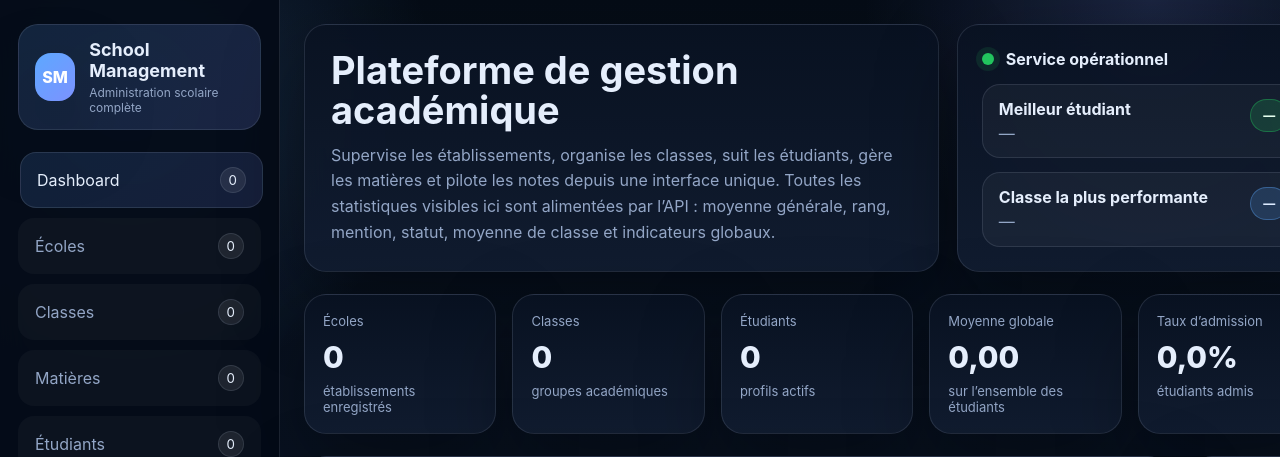
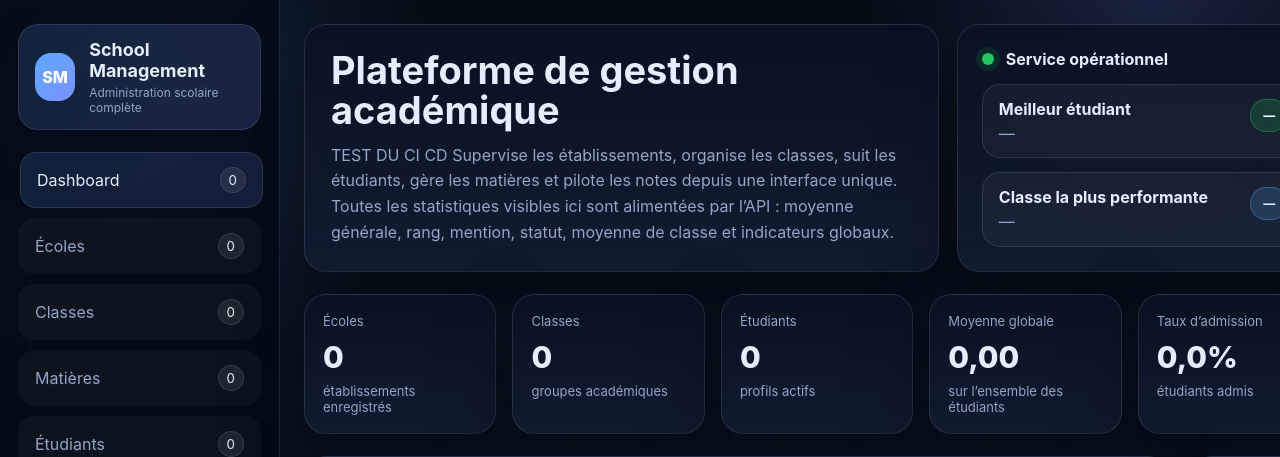
Before and after one commit to BambaC41/AZURE, a PHP site: page /index.php in a window 1280 px wide; the page is wider, and only the part inside the window is pictured. Shown: the top 457 px of that part. Run offline with PHP 8.4, Linux system fonts and the light colour scheme; data that the repository does not hold is empty.

Commit message:
ajout d'un test pour le ci/cd

```diff
--- a/school-backendfronted/index.php
+++ b/school-backendfronted/index.php
@@ -644,7 +644,7 @@ $editNote = $selectedEditNote && isset(index_by_id($notes)[$selectedEditNote]) ?
             <div class="card hero-card">
                 <h2>Plateforme de gestion académique</h2>
                 <p>
-                    Supervise les établissements, organise les classes, suit les étudiants, gère les matières et pilote les notes depuis une interface unique.
+                    TEST DU CI CD Supervise les établissements, organise les classes, suit les étudiants, gère les matières et pilote les notes depuis une interface unique.
                     Toutes les statistiques visibles ici sont alimentées par l’API : moyenne générale, rang, mention, statut, moyenne de classe et indicateurs globaux.
                 </p>
             </div>
```
